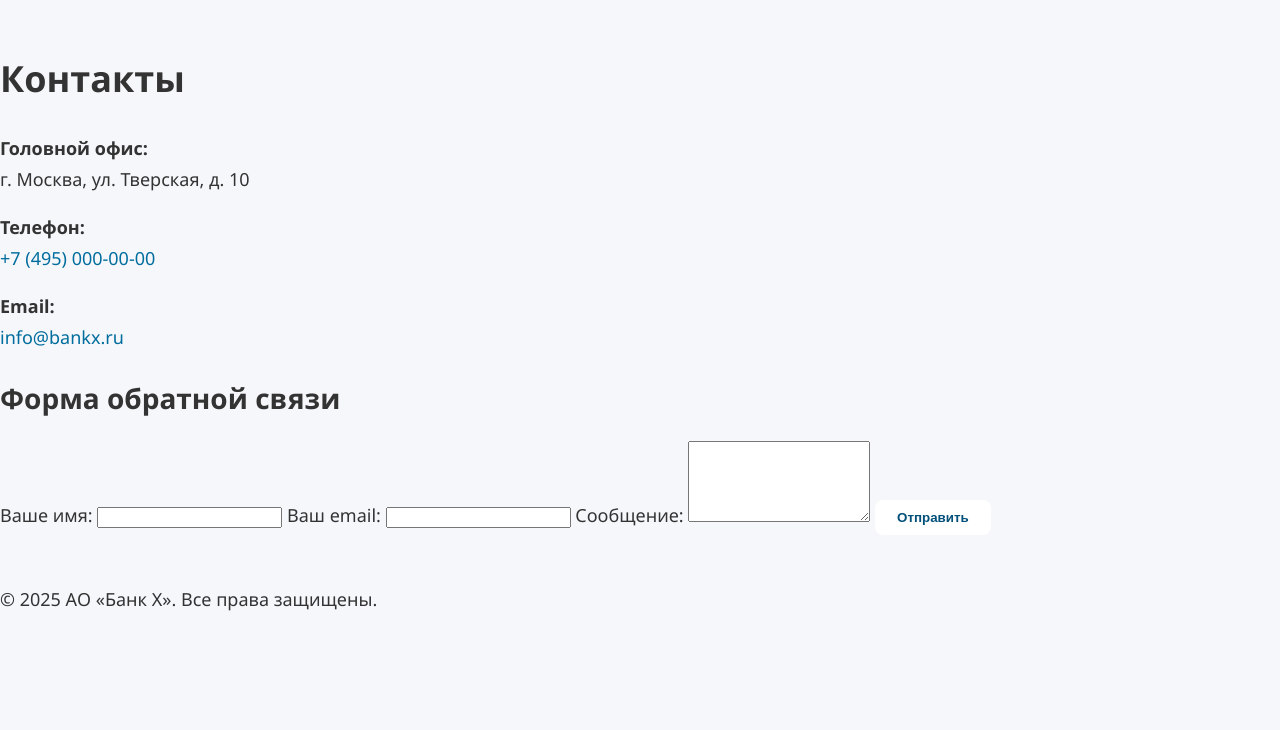
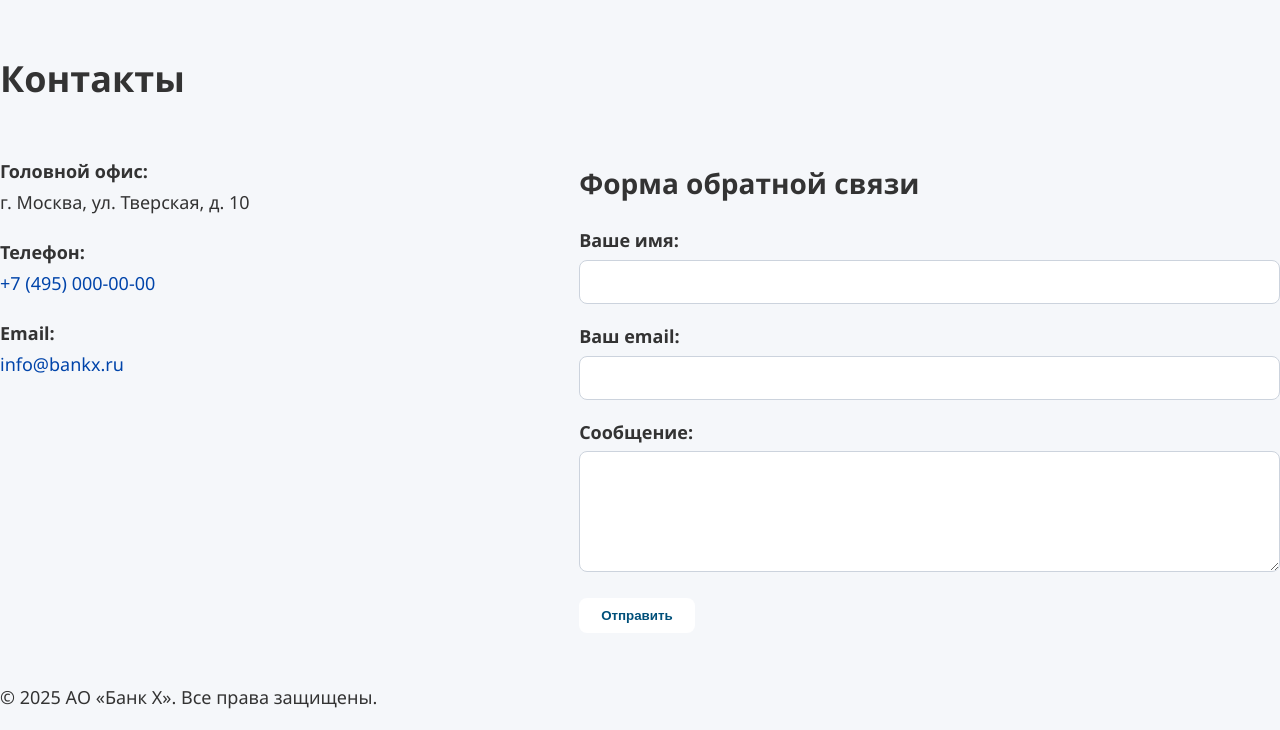
Before and after one commit to k87938433-sudo/bank, a PHP site: page /contacts.php in a window 1280 px wide. Shown: the part 118-848 px from the top of the page. Before the commit the page ends 729 px from the top, so only its background shows below. Run offline with PHP 8.4, Linux system fonts and the light colour scheme.

Commit message:
Update style.css

```diff
--- a/css/style.css
+++ b/css/style.css
@@ -456,3 +456,67 @@ body.accessible.dark {
     margin-bottom: 10px;
     font-size: 22px;
 }
+/* Контакты */
+.contacts-grid {
+    display: grid;
+    grid-template-columns: 1fr 1.3fr;
+    gap: 40px;
+    margin-top: 30px;
+}
+
+.contacts-info p {
+    font-size: 18px;
+    line-height: 1.7;
+    margin-bottom: 20px;
+}
+
+.contacts-info a {
+    color: #0044aa;
+    text-decoration: none;
+}
+.contacts-info a:hover {
+    text-decoration: underline;
+}
+
+/* Форма */
+.contact-form label {
+    display: block;
+    margin-bottom: 18px;
+    font-weight: 600;
+}
+
+.contact-form input,
+.contact-form textarea {
+    width: 100%;
+    padding: 12px 15px;
+    border: 1px solid #ccd3dd;
+    border-radius: 8px;
+    font-size: 16px;
+    margin-top: 5px;
+    transition: 0.2s;
+}
+
+.contact-form input:focus,
+.contact-form textarea:focus {
+    border-color: #4a7aff;
+    outline: none;
+    box-shadow: 0 0 0 3px rgba(74, 122, 255, 0.2);
+}
+
+.success-msg {
+    padding: 12px 15px;
+    background: #e5f9e7;
+    color: #1a7d27;
+    border-radius: 8px;
+    margin-bottom: 20px;
+    border: 1px solid #b6e8bd;
+}
+
+.error-msg {
+    padding: 12px 15px;
+    background: #ffe5e5;
+    color: #b30000;
+    border-radius: 8px;
+    margin-bottom: 20px;
+    border: 1px solid #ffb2b2;
+}
```
